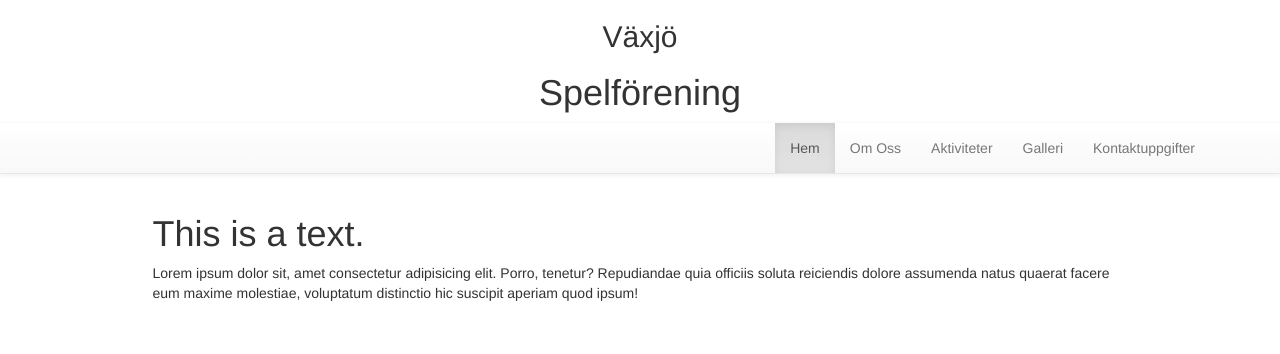
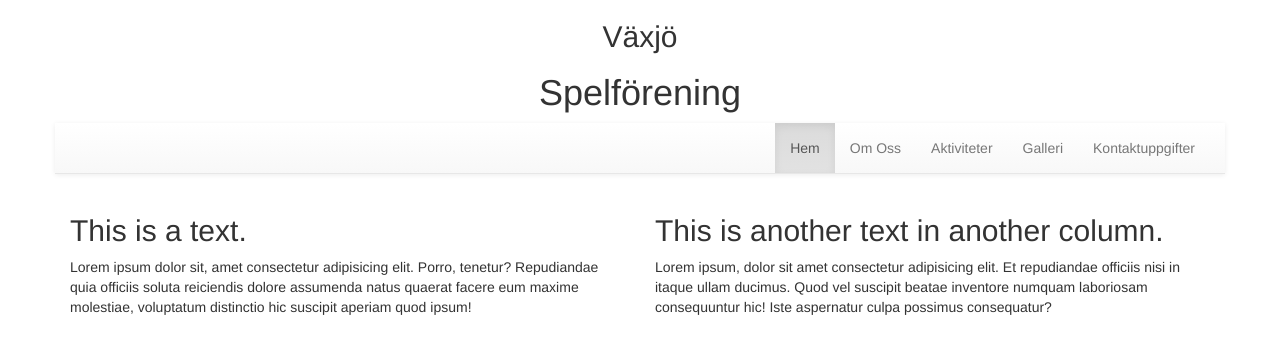
Before and after one commit to robert-sjoblom/vas, a website: page vas/app/index.html in a window 1280 px wide. Drawn offline with nearby package versions, Linux system fonts and the light colour scheme; files whose address does not match are found by name.

Commit message:
logo placement done, sample text pushed.

```diff
--- a/vas/app/index.html
+++ b/vas/app/index.html
@@ -12,12 +12,10 @@
     <link rel="stylesheet" href="css/styles.css">
 </head>
 <body>
-
-<!--navigation bar-->
-<div class="container vasindexheader">
+<div class="container">
     <div class="row">
         <!--begin bg-carousel-->
-        <div id="bg-fade-carousel" class="carousel slide carousel-fade" data-ride="carousel">
+        <div id="bg-fade-carousel" class="carousel slide carousel-fade" data-ride="carousel" data-interval="4500">
         <!-- Wrapper for slides -->
             <div class="carousel-inner">
                 <div class="item active">
@@ -34,12 +32,12 @@
         <!--end bg-carousel-->
         <div class="container carousel-overlay text-center vaslogo">
             <h2>Växjö</h2>
-            <h1>S<span class="halfStyle" data-content="p">p</span>elförenin<span class="halfStyle" data-content="g">g</span></h1>
+            <h1>Spelförening</h1>
             <!-- <h1 class="shadow">Spelförening</h1> -->
         </div>
     </div>
-</div>
-
+    <div class="row">
+        <!--navigation bar-->
         <nav class="navbar navbar-default transparent navbar-static-top navbar-z-index" role="navigation" id="navbar-main">
             <div class="container">
                 <div class="navbar-header">
@@ -61,16 +59,22 @@
             </div>
         </nav>
         <!--end nav bar-->
-<div class="container">
+    </div>
     <div class="row">
-        <div class="col-md-10 col-md-offset-1">
-            <div class="row">
-                <h1>This is a text.</h1>
+        <div class="col-md-6">
+            <h2>This is a text.</h2>
             Lorem ipsum dolor sit, amet consectetur adipisicing elit. Porro, tenetur? Repudiandae quia officiis soluta reiciendis dolore assumenda natus quaerat facere eum maxime molestiae, voluptatum distinctio hic suscipit aperiam quod ipsum!
         </div>
-        </div>
+        <div class="col-md-6">
+            <h2>This is another text in another column.</h2>
+            Lorem ipsum, dolor sit amet consectetur adipisicing elit. Et repudiandae officiis nisi in itaque ullam ducimus. Quod vel suscipit beatae inventore numquam laboriosam consequuntur hic! Iste aspernatur culpa possimus consequatur?
+
+
         </div>
     </div>
 
+
+
+</div>
 </body>
 </html>
```
Also changed, not shown: vas/app/images/bannervas.jpg (added). Lines whose indentation alone changed are shown as unchanged.
